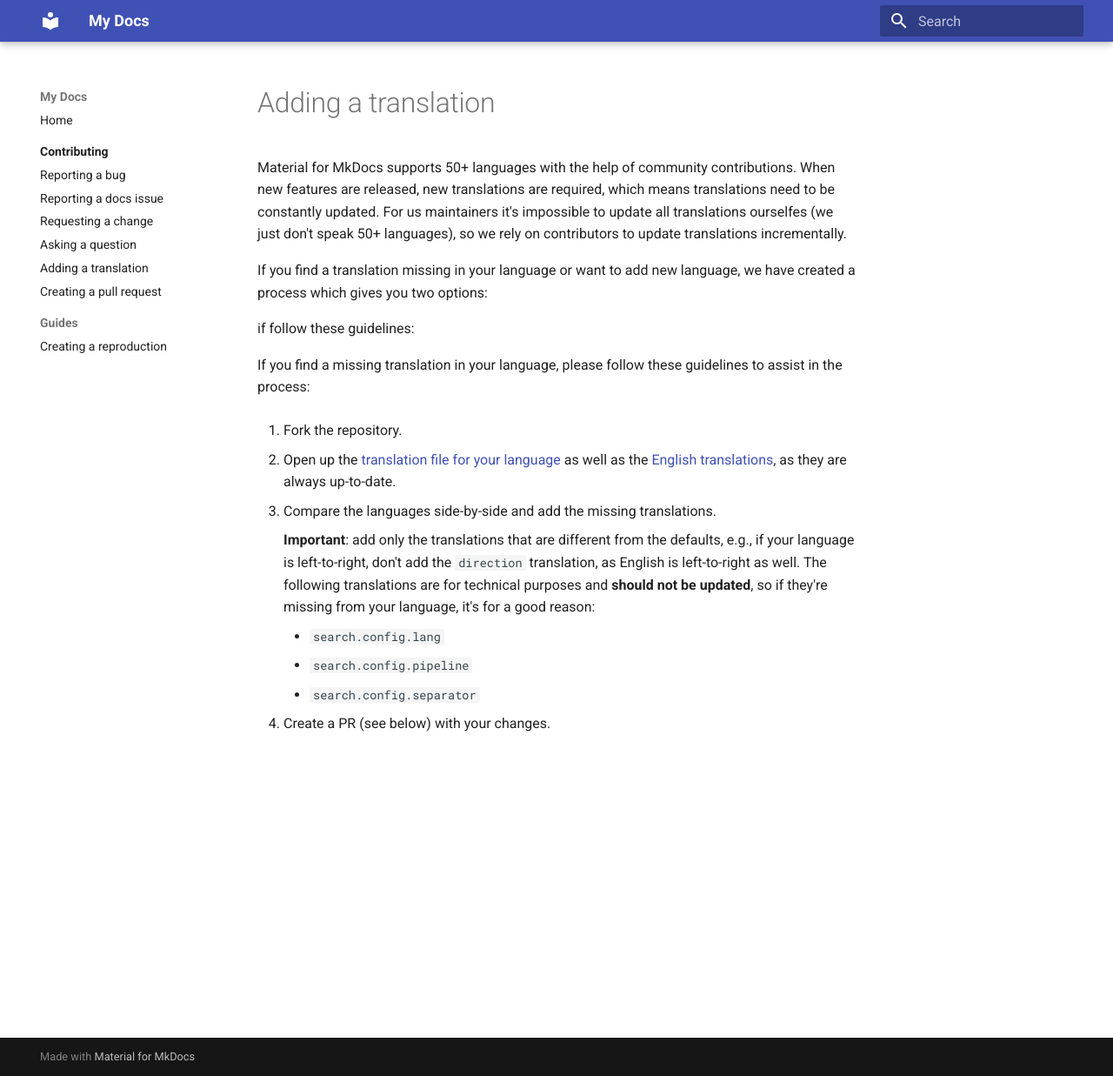
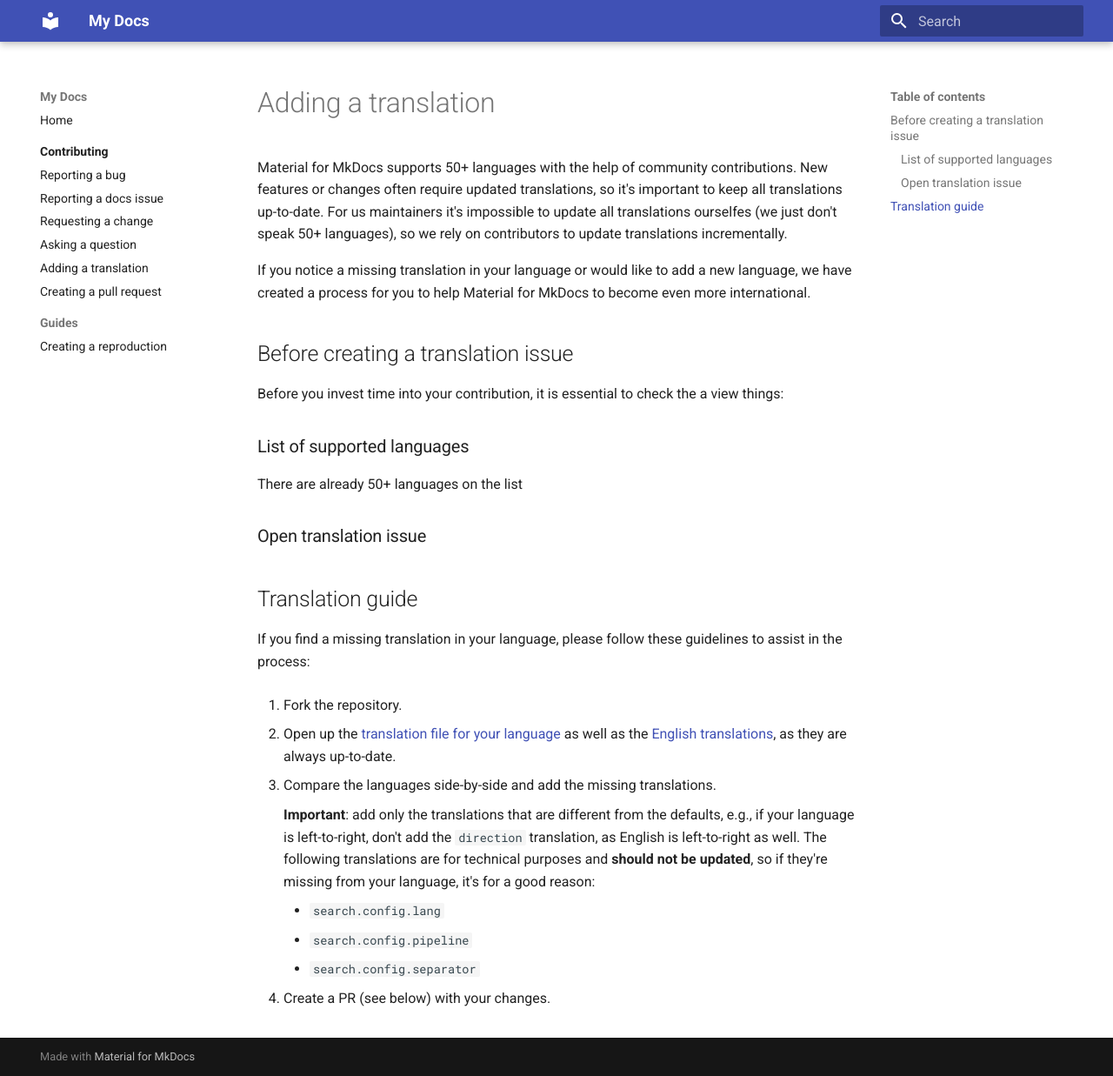
Before and after one commit to katharinalisalin/demo-bug-template, an MkDocs documentation site: the page built from docs/contributing/adding-a-translation.md, in a window 1280 px wide and 1237 px high. Shown: the whole window at 87% size. Built offline with MkDocs 1.6.1 and Material for MkDocs 9.7.7, drawn with Linux system fonts in a browser that asks for light colours.

Commit message:
Updated templates and docs

```diff
--- a/docs/contributing/adding-a-translation.md
+++ b/docs/contributing/adding-a-translation.md
@@ -1,19 +1,31 @@
 # Adding a translation
 
 Material for MkDocs supports 50+ languages with the help of community
-contributions. When new features are released, new translations are required,
-which means translations need to be constantly updated. For us maintainers it's
+contributions. New features or changes often require updated translations, so
+it's important to keep all translations up-to-date. For us maintainers it's
 impossible to update all translations ourselfes (we just don't speak 50+
 languages), so we rely on contributors to update translations incrementally.
 
-If you find a translation missing in your language or want to add new language,
-we have created a process which gives you two options:
+If you notice a missing translation in your language or would like to add a new
+language, we have created a process for you to help Material for MkDocs to
+become even more international.
+
+## Before creating a translation issue
+
+Before you invest time into your contribution, it is essential to check the a view things:
+
+### List of supported languages
+
+There are already 50+ languages on the list
+
+### Open translation issue
 
 
 
+## Translation guide
 
-if  follow
-these guidelines:
+
+
 
 If you find a missing translation in your language, please follow these guidelines to assist in the process:
 
```
Also changed, not shown: 1 other file.
